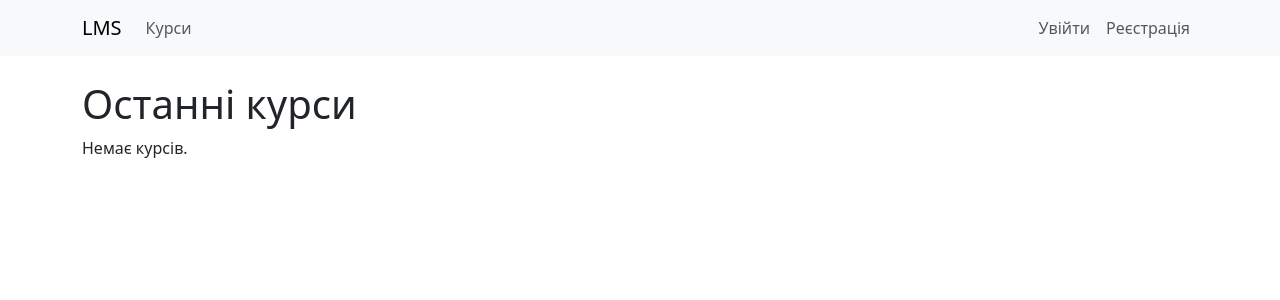
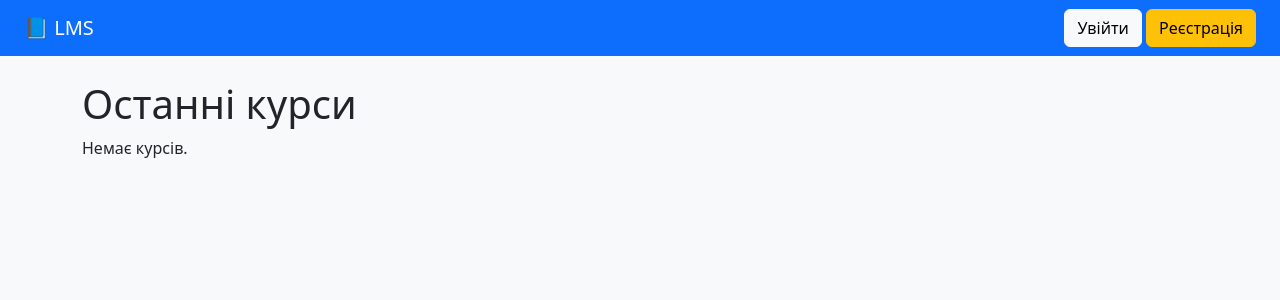
Before and after one commit to Pelmen04000/Final-project-4-year, a Django app: template lms_ready_modified/lms_ready/templates/index.html in a window 1280 px wide. Shown: the top 300 px of the page. Run offline with Django 4.2, Linux system fonts and the light colour scheme; the template is opened without the code that fills it, so the values that code supplies are empty.

Commit message:
Update base.html

```diff
--- a/lms_ready_modified/lms_ready/templates/base.html
+++ b/lms_ready_modified/lms_ready/templates/base.html
@@ -1,34 +1,28 @@
-<!doctype html>
+<!DOCTYPE html>
 <html lang="uk">
 <head>
-  <meta charset="utf-8">
-  <meta name="viewport" content="width=device-width, initial-scale=1">
-  <title>LMS</title>
-  <link href="https://cdn.jsdelivr.net/npm/bootstrap@5.3.0/dist/css/bootstrap.min.css" rel="stylesheet">
+    <meta charset="UTF-8">
+    <title>LMS</title>
+    <link href="https://cdn.jsdelivr.net/npm/bootstrap@5.3.2/dist/css/bootstrap.min.css" rel="stylesheet">
 </head>
-<body>
-<nav class="navbar navbar-expand-lg navbar-light bg-light">
-  <div class="container">
-    <a class="navbar-brand" href="{% url 'course_list' %}">LMS</a>
-    <div class="collapse navbar-collapse">
-      <ul class="navbar-nav me-auto">
-        <li class="nav-item"><a class="nav-link" href="{% url 'course_list' %}">Курси</a></li>
-      </ul>
-      <ul class="navbar-nav">
+<body class="bg-light">
+
+<nav class="navbar navbar-dark bg-primary px-4">
+    <a class="navbar-brand" href="/">📘 LMS</a>
+    <div>
         {% if user.is_authenticated %}
-          <li class="nav-item"><a class="nav-link" href="#">{{ user.username }}</a></li>
-          <li class="nav-item"><a class="nav-link" href="{% url 'logout' %}">Вийти</a></li>
+            <span class="text-white me-3">{{ user.username }}</span>
+            <a href="{% url 'logout' %}" class="btn btn-light">Вийти</a>
         {% else %}
-          <li class="nav-item"><a class="nav-link" href="{% url 'login' %}">Увійти</a></li>
-          <li class="nav-item"><a class="nav-link" href="{% url 'register' %}">Реєстрація</a></li>
+            <a href="{% url 'login' %}" class="btn btn-light">Увійти</a>
+            <a href="{% url 'register' %}" class="btn btn-warning">Реєстрація</a>
         {% endif %}
-      </ul>
     </div>
-  </div>
 </nav>
+
 <div class="container mt-4">
-  {% if messages %}{% for m in messages %}<div class="alert alert-{{ m.tags }}">{{ m }}</div>{% endfor %}{% endif %}
-  {% block content %}{% endblock %}
+    {% block content %}{% endblock %}
 </div>
+
 </body>
 </html>
```
